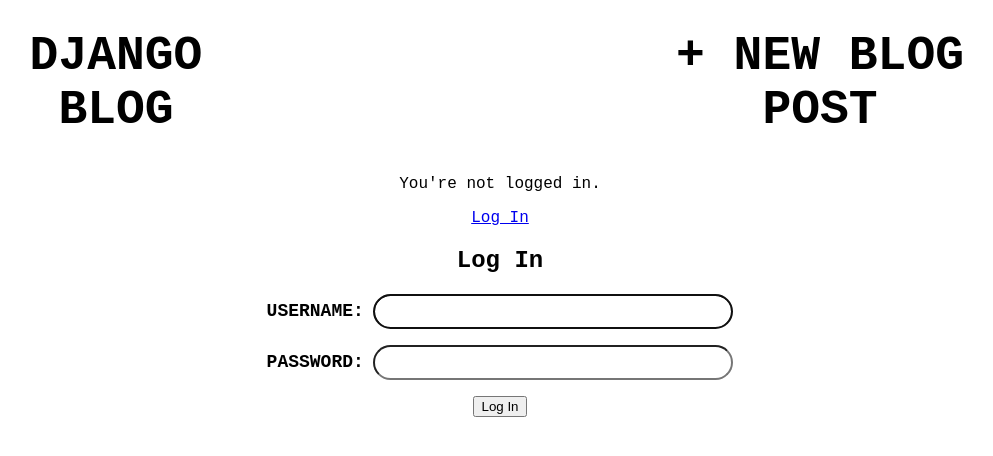
After one commit to MrAzuka/blog, a Django app: page /accounts/login/ in a window 1280 px wide. The commit adds this page. Shown: the top 456 px of the page, without its empty margins (140-1133 px from the left). Run offline with Django 3.2, Linux system fonts and the light colour scheme.

Commit message:
New commits(Login function)

```diff
--- a/blog/templates/base.html
+++ b/blog/templates/base.html
@@ -77,8 +77,8 @@
     </head>
     <body>
         <div class="container">
-
-                <div class="grid-container">
+            <header>
+                 <div class="grid-container">
                     <div class="nav-left">
                         <h1><a href="{% url 'home' %}" class="blog-link">DJANGO BLOG</a></h1>
                     </div>
@@ -88,6 +88,18 @@
                         <h1><a href="{% url 'post_new' %}" class="blog-link">+ NEW BLOG POST</a></h1>
                     </div>
                 </div>
+            </header>
+            <nav>
+                {% if user.is_authenticated %}
+                    <p>Hi {{user.username}}</p>
+                    <a href="{% url 'logout' %}">Log Out</a>
+                {% else %}
+                    <p>You're not logged in.</p>
+                    <a href="{% url 'login' %}">Log In</a>
+                {% endif %}
+            </nav>
+
+
             {% block content %}
 
             {% endblock content %}
--- /dev/null
+++ b/blog/templates/registration/login.html
@@ -0,0 +1,10 @@
+{% extends 'base.html' %}
+
+{% block content %}
+<h2>Log In</h2>
+<form method="POST">
+    {% csrf_token %}
+    {{ form.as_p}}
+    <button type="submit">Log In</button>
+</form>
+{% endblock content %}
--- a/blog_project/settings.py
+++ b/blog_project/settings.py
@@ -120,3 +120,6 @@
 
 STATIC_URL = '/static/'
 # STATICFILES_DIRS = [os.path.join(BASE_DIR, 'static')]
+
+LOGIN_REDIRECT_URL = 'home'
+LOGOUT_REDIRECT_URL = 'home'
--- a/blog_project/urls.py
+++ b/blog_project/urls.py
@@ -18,5 +18,6 @@
 
 urlpatterns = [
     path('admin/', admin.site.urls),
+    path('accounts/', include('django.contrib.auth.urls')),
     path('', include('blog.urls')),
 ]
```
Also changed, not shown: db.sqlite3.
